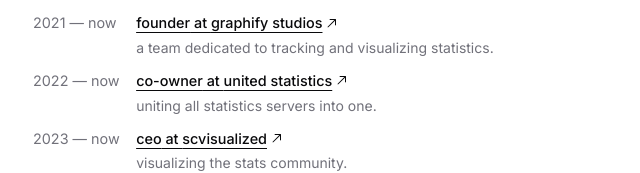
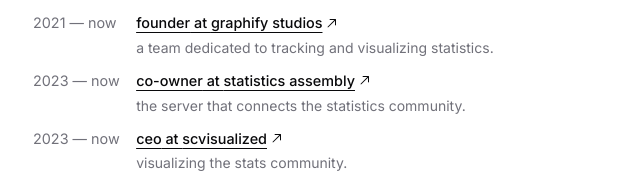
Before and after one commit to ToastedDev/toastify.tk-v2, a Next.js app: page / in a window 1280 px wide. Shown: the part 430-603 px from the top of the page, without its empty margins (319-959 px from the left). Built offline with nearby package versions, Linux system fonts and the light colour scheme.

Commit message:
update united statistics to statistics assembly

```diff
--- a/src/app/page.tsx
+++ b/src/app/page.tsx
@@ -92,11 +92,11 @@ const experiences: Experience[] = [
   },
   {
     title: "co-owner",
-    company: "united statistics",
-    description: "uniting all statistics servers into one.",
-    href: "https://discord.gg/jKQc3YJsjf",
+    company: "statistics assembly",
+    description: "the server that connects the statistics community.",
+    href: "https://discord.gg/HARDDqsEdQ",
     years: {
-      started: 2022,
+      started: 2023,
     },
   },
   {
```
